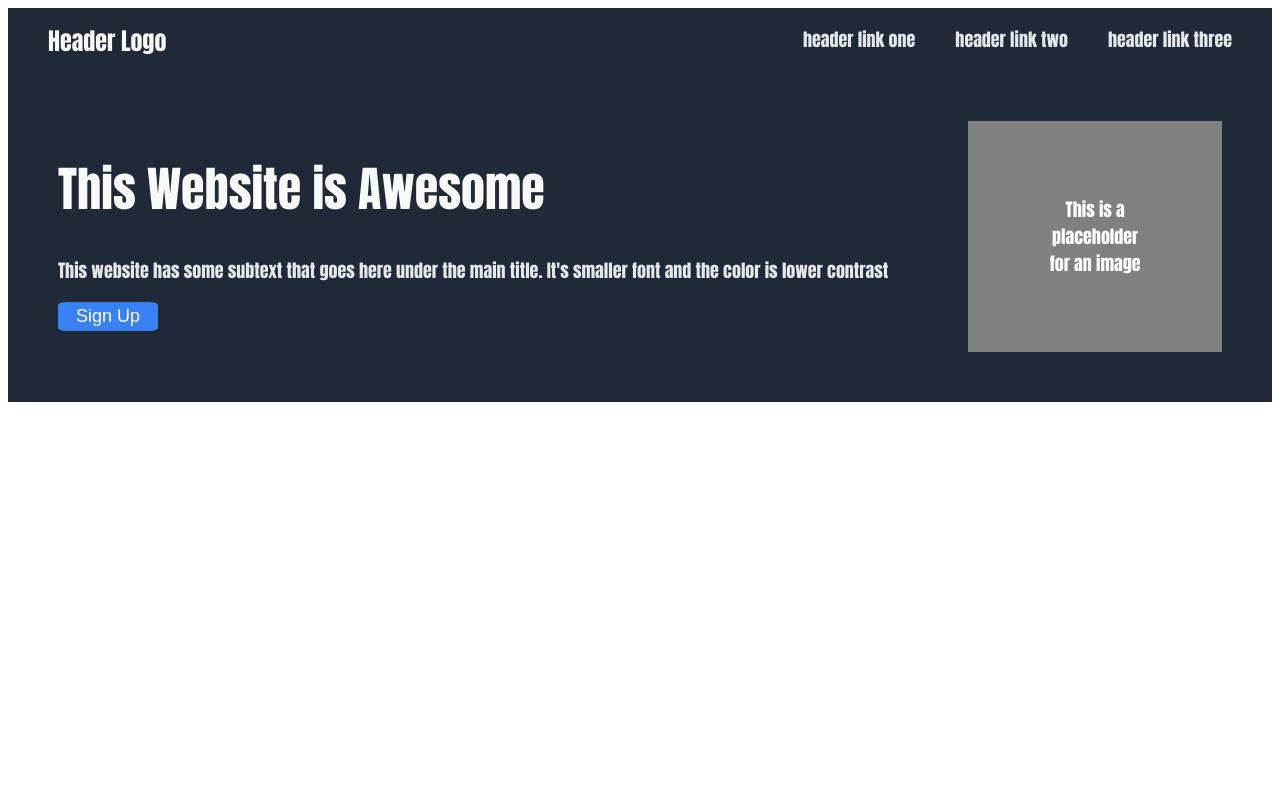
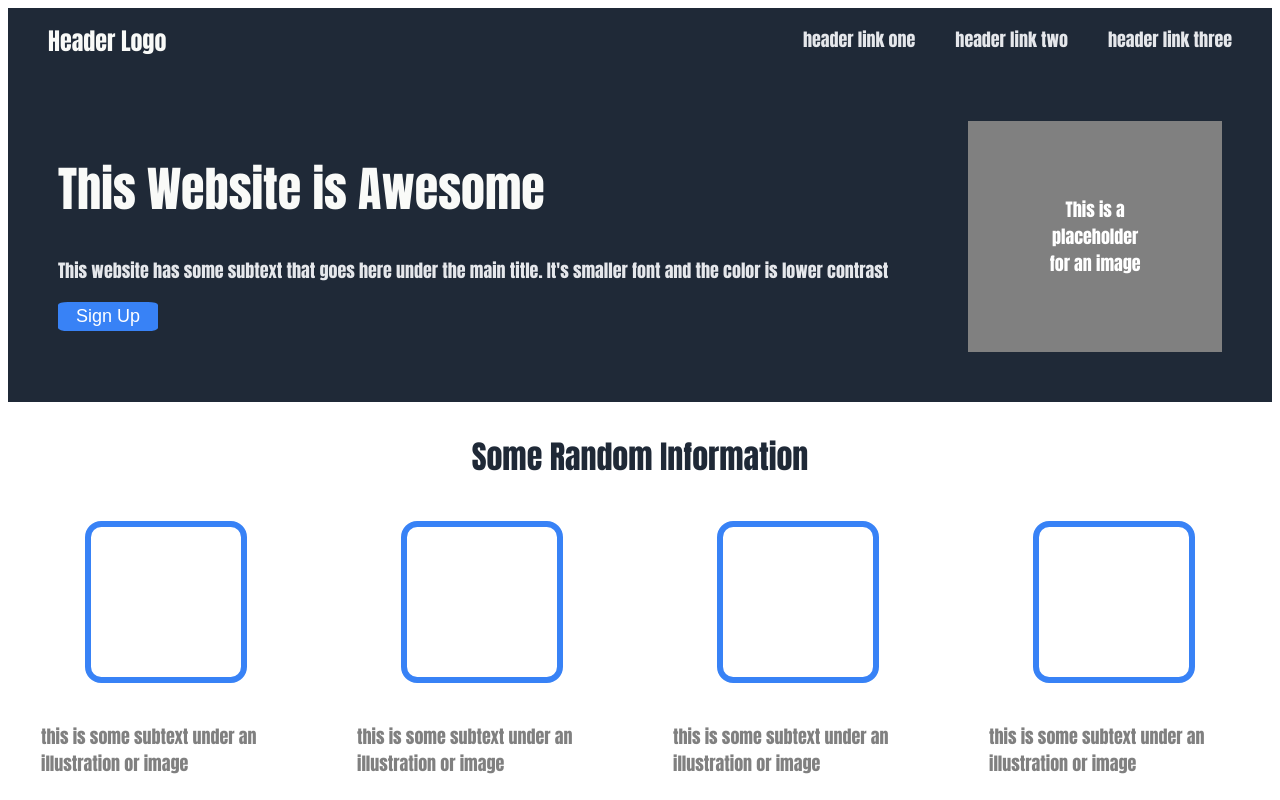
Before and after one commit to Jackspence49/landing-page, a plain HTML site: page index.html in a window 1280 px wide. Drawn offline with Linux system fonts and the light colour scheme.

Commit message:
Creating the Randon information portion of the website: The heading, Boxes, and Subtext

```diff
--- a/index.css
+++ b/index.css
@@ -1,3 +1,5 @@
+/* Whole Page */
+
 .page {
     display: flex;
     flex-direction: column;
@@ -5,6 +7,7 @@
 
 }
 
+/* First portion */
 .header {
     background-color: #1F2937;
     display: flex;
@@ -75,6 +78,45 @@
 }
 
 
-.quote {
-    background-color: #e5e7EB;
+/* Second Portion */
+.pics {
+    display: flex;
+    flex-direction: column;
+    justify-content: space-between;
+    gap: 40px;
+
 }
+
+.heading2 {
+    font-size: 32px;
+    font-weight: bolder;
+    color: #1F2937;
+    text-align: center;
+    padding-top: 30px;
+}
+
+.Images {
+    display: flex;
+    flex-direction: row;
+    justify-content: space-around;
+}
+
+.Image {
+    height: 150px;
+    width: 150px;
+    border: 6px solid #3882f6;
+    border-radius: 10%;
+}
+
+.Sub {
+    display: flex;
+    flex-direction: row;
+    justify-content: space-around;
+    align-items: center;
+}
+
+.sub {
+    font-size: 18px;
+    color: grey;
+    width: 250px;
+}
--- a/index.html
+++ b/index.html
@@ -26,8 +26,21 @@
                     <div class="box"> This is a placeholder for an image</div>
                 </div>
             </div>
-
-            <div class="pics"></div>
+            <div class="pics">
+                <div class="heading2">Some Random Information</div>
+                <div class="Images">
+                    <div class="Image"></div>
+                    <div class="Image"></div>
+                    <div class="Image"></div>
+                    <div class="Image"></div>
+                </div>
+                <div class="Sub">
+                    <div class="sub">this is some subtext under an illustration or image</div>
+                    <div class="sub">this is some subtext under an illustration or image</div>
+                    <div class="sub">this is some subtext under an illustration or image</div>
+                    <div class="sub">this is some subtext under an illustration or image</div>
+                </div>
+            </div>
             <div class="quote"></div>
             <div class="footer"></div>
         </div>
```
